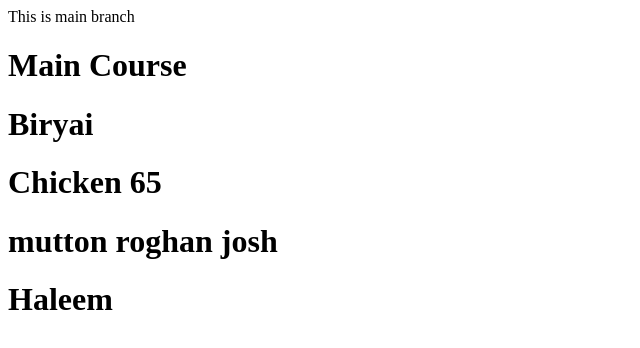
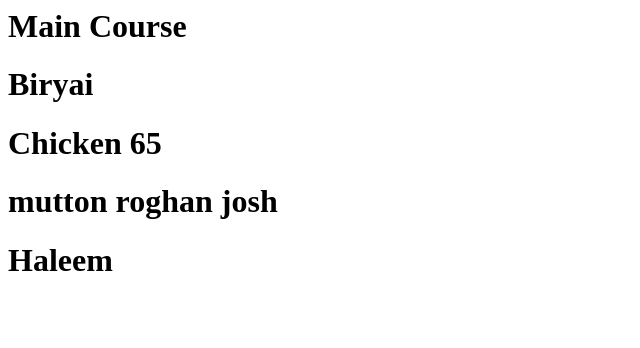
Before and after one commit to gitditony/gitditony, a plain HTML site: page mainindex.html in a window 1280 px wide. Shown: the whole page, without its empty margins (0-640 px from the left). Drawn offline with Linux system fonts and the light colour scheme.

Commit message:
merging before

```diff
--- a/mainindex.html
+++ b/mainindex.html
@@ -1,6 +1,6 @@
 <html>
  <head>
-	This is main branch
+
  </head>
  <body>
    <h1> Main Course <h1>
```
Also changed, not shown: 1 other file.
